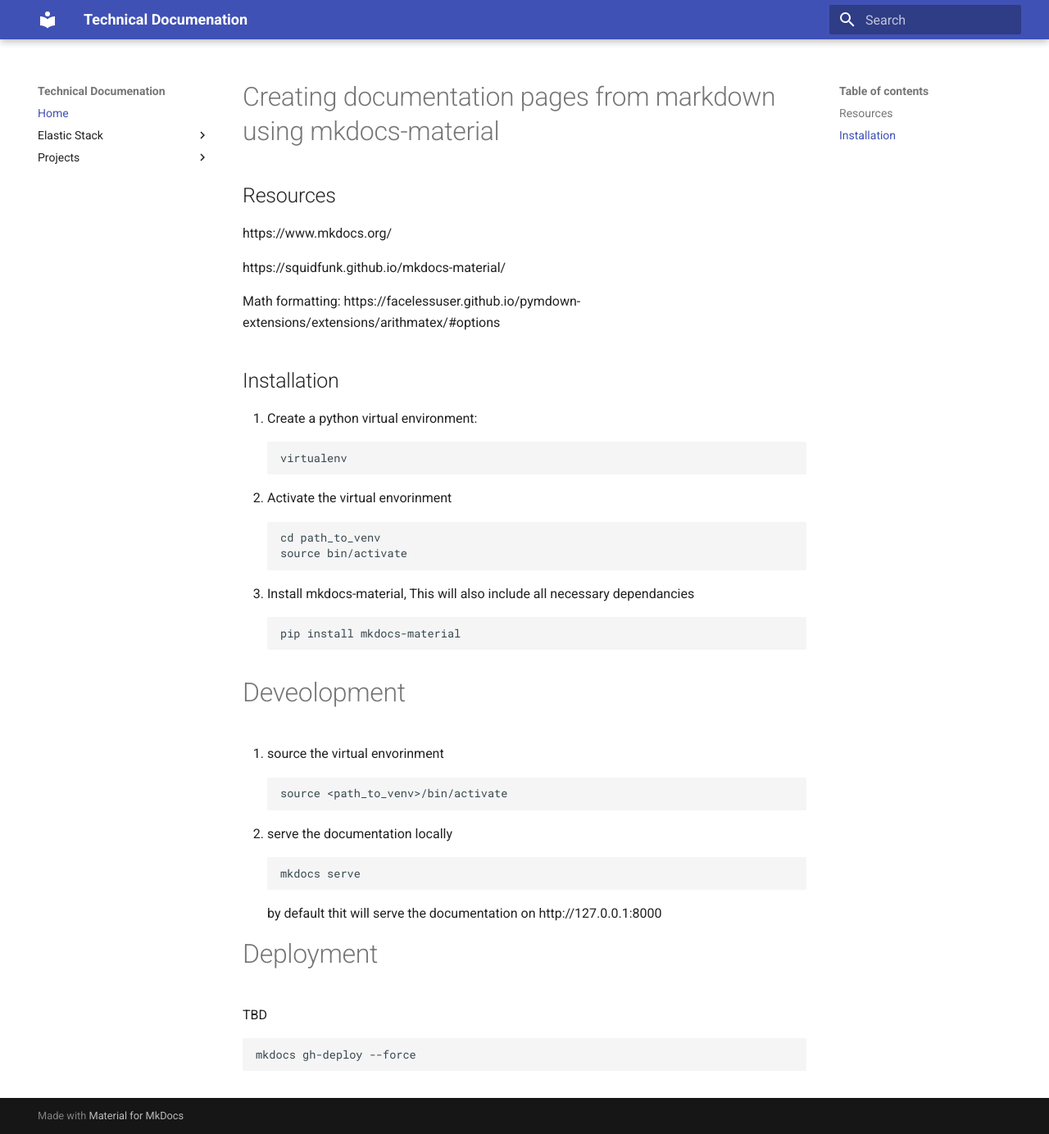
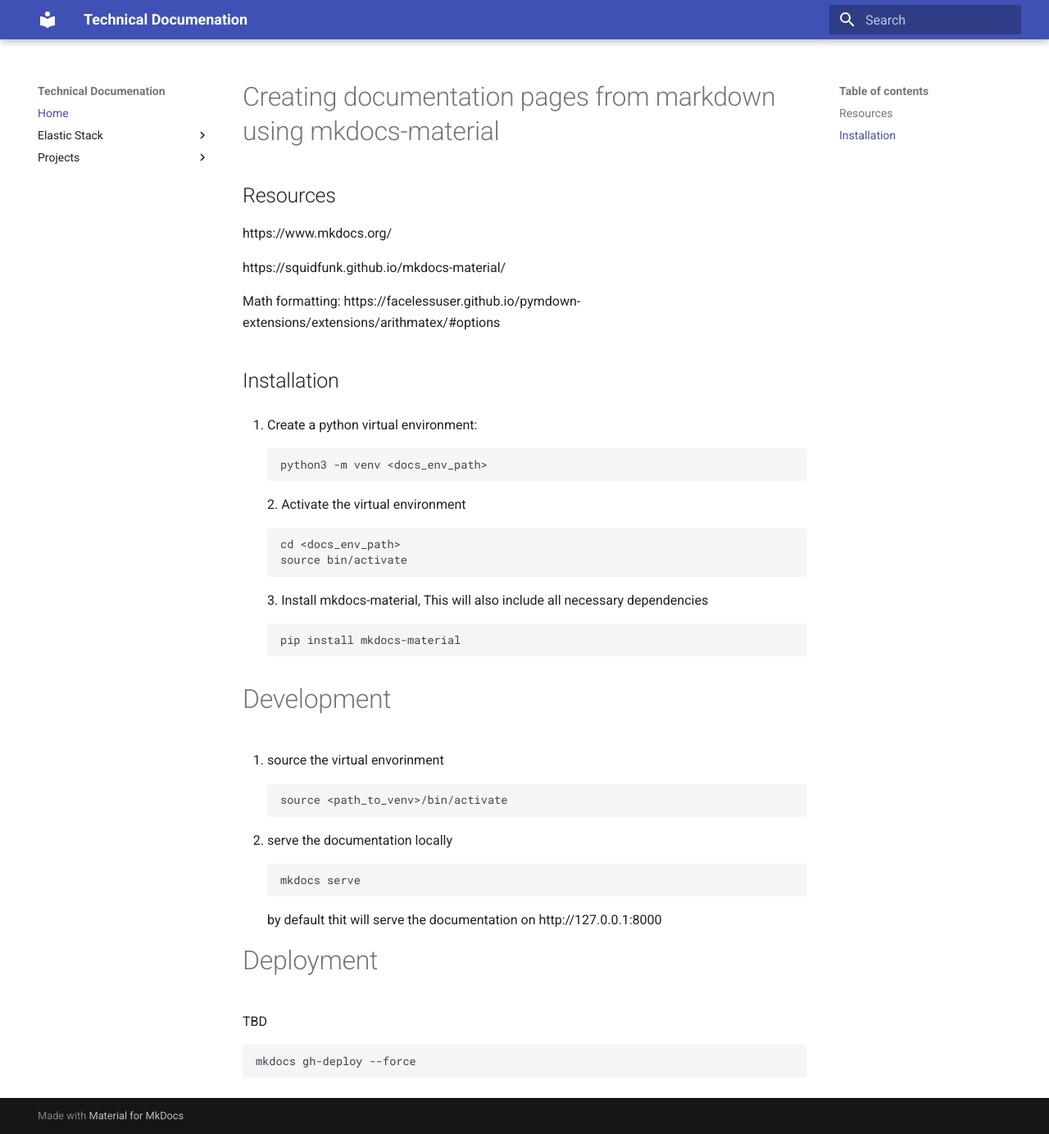
Before and after one commit to DanAyres/tech_docs, an MkDocs documentation site: the page built from docs/index.md, in a window 1280 px wide and 1384 px high. Shown: the whole window at 82% size. Built offline with MkDocs 1.6.1 and Material for MkDocs 9.7.7, drawn with Linux system fonts in a browser that asks for light colours.

Commit message:
Changes to installation instructions

````diff
--- a/docs/index.md
+++ b/docs/index.md
@@ -12,21 +12,24 @@
 
 ## Installation
 
- 1. Create a python virtual environment:
-```
-virtualenv
-```
-2. Activate the virtual envorinment
-```
-cd path_to_venv
-source bin/activate
-```
-3. Install mkdocs-material, This will also include all necessary dependancies
-```
-pip install mkdocs-material
-```
+1. Create a python virtual environment:
 
-# Deveolopment
+    ```
+    python3 -m venv <docs_env_path>
+    ```
+2. Activate the virtual environment
+
+    ```
+    cd <docs_env_path>
+    source bin/activate
+    ```
+3. Install mkdocs-material, This will also include all necessary dependencies
+
+    ```
+    pip install mkdocs-material
+    ```
+
+# Development
 
 1. source the virtual envorinment
 ```
--- a/docs/javascripts/config.js
+++ b/docs/javascripts/config.js
@@ -3,7 +3,7 @@
     inlineMath: [["\\(", "\\)"]],
     displayMath: [["\\[", "\\]"]],
     processEscapes: true,
-    processEnvironments: true
+    processEnvironments: true,
     tags: 'ams'
   },
   options: {
````
